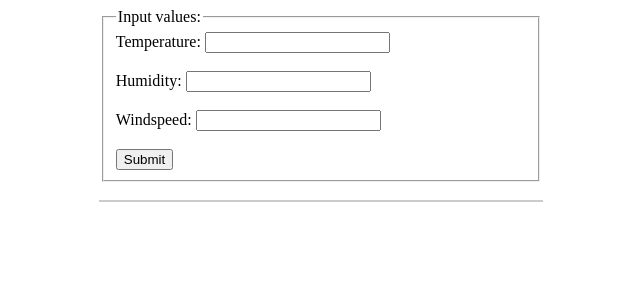
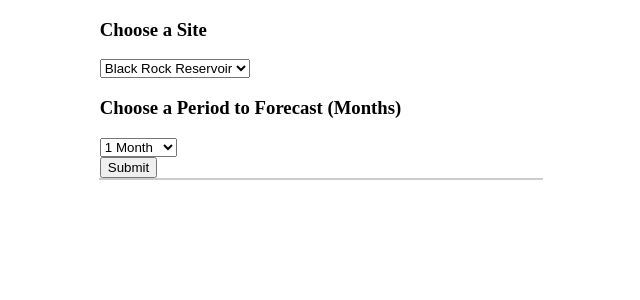
Before and after one commit to d141/tsa22-flask, a Flask app: page / in a window 1280 px wide. Shown: the top 300 px of the page, without its empty margins (319-959 px from the left). Run offline with Flask 2, Linux system fonts and the light colour scheme; parts of the project's set-up code (start-up, migrations or seed data) failed here and were passed over.

Commit message:
mostly working, need a forecast

```diff
--- a/templates/index.html
+++ b/templates/index.html
@@ -17,32 +17,34 @@
         }
         </style>
 
-        <title>Bike Usage Model</title>
+        <title>Water Supply Forecasts</title>
     </head>
 
     <body>
-
+        <form action="{{ url_for('main') }}" method="POST">
         <!-- Use the action attribute to call the 'main' function -->
-        <form action="{{ url_for('main') }}" method="POST">
-        <fieldset>
-            <legend>Input values:</legend>
-            Temperature:
-            <!-- Required attribute is used to make sure people input values -->
-            <input name="temperature" type="number" required>
-            <br>
-            <br> Humidity:
-            <input name="humidity" type="number" required>
-            <br>
-            <br> Windspeed:
-            <input name="windspeed" type="number" required>
-            <br>
-            <br>
-            <input type="submit">
-        </fieldset>
-        </form>
+            <h3>Choose a Site</h3>
+                <select name="site" id="site">
+                  <option value="black_rock">Black Rock Reservoir</option>
+                  <option value="saab">Saab</option>
+                  <option value="mercedes">Mercedes</option>
+                  <option value="audi">Audi</option>
+                </select>
 
         <br>
+            <h3>Choose a Period to Forecast (Months)</h3>
+                <select name="period" id="period">
+                      <option value="1">1 Month</option>
+                      <option value="3">3 Months</option>
+                      <option value="6">6 Months</option>
+                      <option value="12">1 Year</option>
+                      <option value="24">2 Years</option>
 
+                </select>
+
+        <br>
+            <input type="submit">
+                    </form>
         <div class="result" align="center">
 
             <!-- Our 'result' is false until a prediction has been made -->
@@ -50,12 +52,14 @@
 
                 <!-- Loop through dictionary and print key:value pair -->
                 {% for variable in original_input %}
-                    <b>{{ variable }}:</b> {{ original_input[variable] }}
+                    <b>{{ variable }}:</b> {{ original_input[variable] }} <br>
                 {% endfor %}
                 <br>
                 <!-- Print prediction -->
-                <br> Predicted number of bikes in use:
-                <p style="font-size:50px">{{ result }}</p>
+            <h2>Here's a number</h2>
+            <h3>{{result}}</h3>
+                <br> <h2>Here's a plot of the current situation:</h2>
+            <img src={{image}} alt="Chart" height="auto" width="100%">
 
             {% endif %}
         </div>
```
